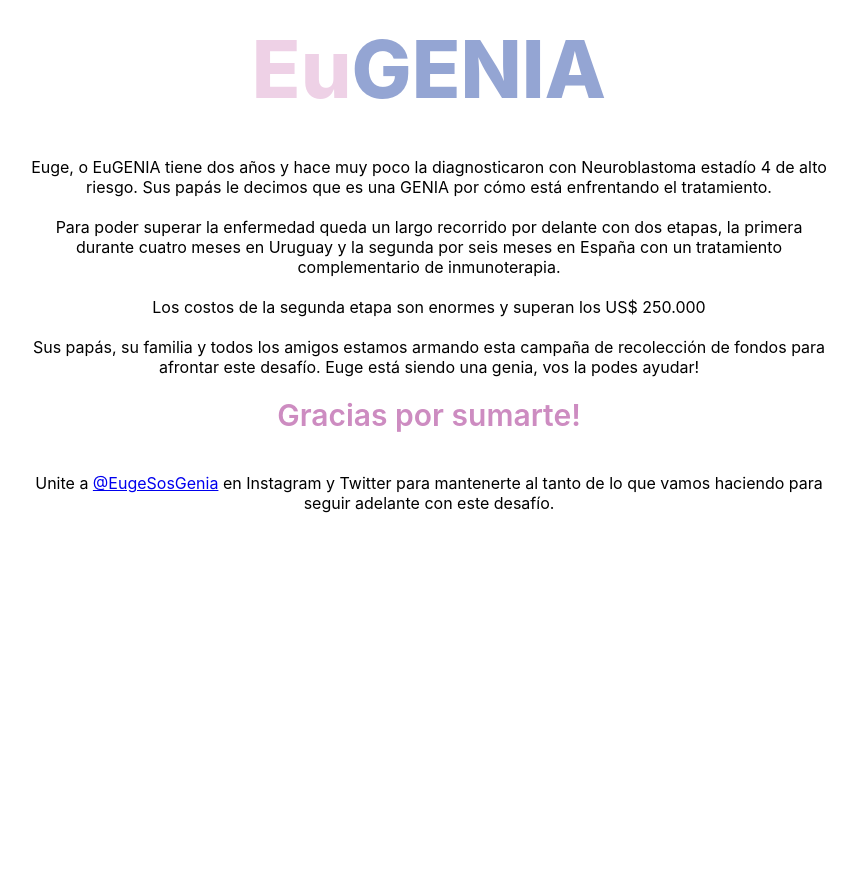
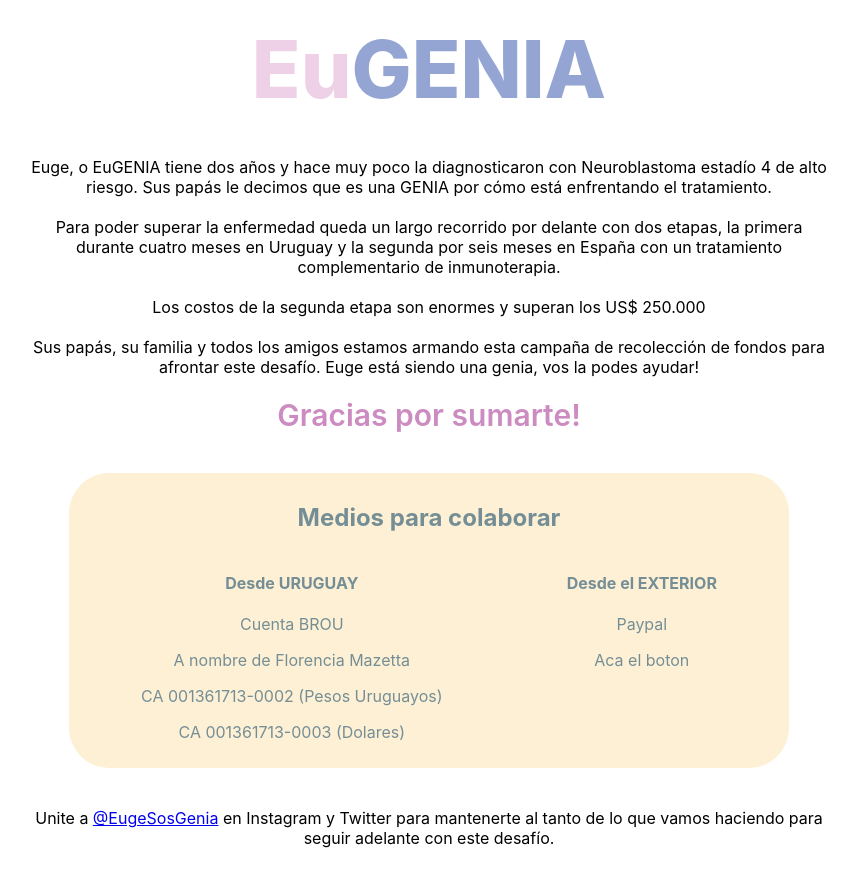
Before and after one commit to mbfassnacht/eugenia, a React (Create React App) app: page / in a window 1280 px wide. Shown: the whole page, without its empty margins (211-1068 px from the left). Before the commit the page ends 800 px from the top, so only its background shows below. Built offline with nearby package versions, Linux system fonts and the light colour scheme.

Commit message:
improvements

```diff
--- a/src/App.js
+++ b/src/App.js
@@ -1,4 +1,7 @@
 import styledComponents from "styled-components";
+import Colaboration from "./Colaboration";
+import Description from "./Description";
+import Footer from "./Footer";
 
 function App() {
   return (
@@ -7,34 +10,10 @@ function App() {
         <EuContainer>Eu</EuContainer>
         <GeniaContainer>GENIA</GeniaContainer>
       </HeaderContainer>
-      <div className="description">
-        <Paragraph>
-          Euge, o EuGENIA tiene dos años y hace muy poco la diagnosticaron con
-          Neuroblastoma estadío 4 de alto riesgo. Sus papás le decimos que es
-          una GENIA por cómo está enfrentando el tratamiento.
-        </Paragraph>
-        <Paragraph>
-          Para poder superar la enfermedad queda un largo recorrido por delante
-          con dos etapas, la primera durante cuatro meses en Uruguay y la
-          segunda por seis meses en España con un tratamiento complementario de
-          inmunoterapia.
-        </Paragraph>
-        <Paragraph>
-          Los costos de la segunda etapa son enormes y superan los US$ 250.000
-        </Paragraph>
-        <Paragraph>
-          Sus papás, su familia y todos los amigos estamos armando esta campaña
-          de recolección de fondos para afrontar este desafío. Euge está siendo
-          una genia, vos la podes ayudar!
-        </Paragraph>
-        <ThanksContainer>Gracias por sumarte!</ThanksContainer>
-      </div>
-      <footer className="description">
-        Unite a{" "}
-        <a href="https://www.instagram.com/EugeSosGenia/">@EugeSosGenia</a> en
-        Instagram y Twitter para mantenerte al tanto de lo que vamos haciendo
-        para seguir adelante con este desafío.
-      </footer>
+      <Description />
+      <ThanksContainer>Gracias por sumarte!</ThanksContainer>
+      <Colaboration />
+      <Footer />
     </AppContainer>
   );
 }
@@ -53,10 +32,6 @@ const AppContainer = styledComponents.div`
   margin: 0 auto;
 `;
 
-const Paragraph = styledComponents.div`
-  margin-bottom: 20px;
-`;
-
 const EuContainer = styledComponents.span`
   color: rgb(238, 209, 230);
 `;
--- /dev/null
+++ b/src/Colaboration.js
@@ -0,0 +1,57 @@
+import styledComponents from "styled-components";
+
+function Colaboration() {
+  return (
+    <ColaborationContainer>
+      <Title>Medios para colaborar</Title>
+      <ColaborationList>
+        <ColaborationMethod>
+          <ColaborationTitle>Desde URUGUAY</ColaborationTitle>
+          <ColaborationDescription>
+            <p>Cuenta BROU</p>
+            <p>A nombre de Florencia Mazetta</p>
+            <p>CA 001361713-0002 (Pesos Uruguayos)</p>
+            <p>CA 001361713-0003 (Dolares)</p>
+          </ColaborationDescription>
+        </ColaborationMethod>
+        <ColaborationMethod>
+          <ColaborationTitle>Desde el EXTERIOR </ColaborationTitle>
+          <ColaborationDescription>
+            <p>Paypal</p>
+            <p>Aca el boton</p>
+          </ColaborationDescription>
+        </ColaborationMethod>
+      </ColaborationList>
+    </ColaborationContainer>
+  );
+}
+
+const ColaborationList = styledComponents.div`
+  display: flex;
+  justify-content: space-around;
+  flex-wrap: wrap;
+`;
+
+const ColaborationMethod = styledComponents.div`
+
+`;
+
+const ColaborationDescription = styledComponents.div`
+`;
+
+const ColaborationTitle = styledComponents.h4`
+`;
+
+const Title = styledComponents.h2`
+  color: rgb(117, 142, 150);
+`;
+
+const ColaborationContainer = styledComponents.div`
+  margin: 40px;
+  background-color: rgb(253, 240, 212);
+  padding: 10px;
+  border-radius: 40px;
+  color: rgb(117, 142, 150);
+`;
+
+export default Colaboration;
--- /dev/null
+++ b/src/Description.js
@@ -0,0 +1,33 @@
+import styledComponents from "styled-components";
+
+function Description() {
+  return (
+    <div className="description">
+      <Paragraph>
+        Euge, o EuGENIA tiene dos años y hace muy poco la diagnosticaron con
+        Neuroblastoma estadío 4 de alto riesgo. Sus papás le decimos que es una
+        GENIA por cómo está enfrentando el tratamiento.
+      </Paragraph>
+      <Paragraph>
+        Para poder superar la enfermedad queda un largo recorrido por delante
+        con dos etapas, la primera durante cuatro meses en Uruguay y la segunda
+        por seis meses en España con un tratamiento complementario de
+        inmunoterapia.
+      </Paragraph>
+      <Paragraph>
+        Los costos de la segunda etapa son enormes y superan los US$ 250.000
+      </Paragraph>
+      <Paragraph>
+        Sus papás, su familia y todos los amigos estamos armando esta campaña de
+        recolección de fondos para afrontar este desafío. Euge está siendo una
+        genia, vos la podes ayudar!
+      </Paragraph>
+    </div>
+  );
+}
+
+const Paragraph = styledComponents.div`
+  margin-bottom: 20px;
+`;
+
+export default Description;
--- /dev/null
+++ b/src/Footer.js
@@ -0,0 +1,18 @@
+import styledComponents from "styled-components";
+
+function Footer() {
+  return (
+    <FooterContainer className="description">
+      Unite a{" "}
+      <a href="https://www.instagram.com/EugeSosGenia/">@EugeSosGenia</a> en
+      Instagram y Twitter para mantenerte al tanto de lo que vamos haciendo para
+      seguir adelante con este desafío.
+    </FooterContainer>
+  );
+}
+
+const FooterContainer = styledComponents.footer`
+  margin-bottom: 20px;
+`;
+
+export default Footer;
```
